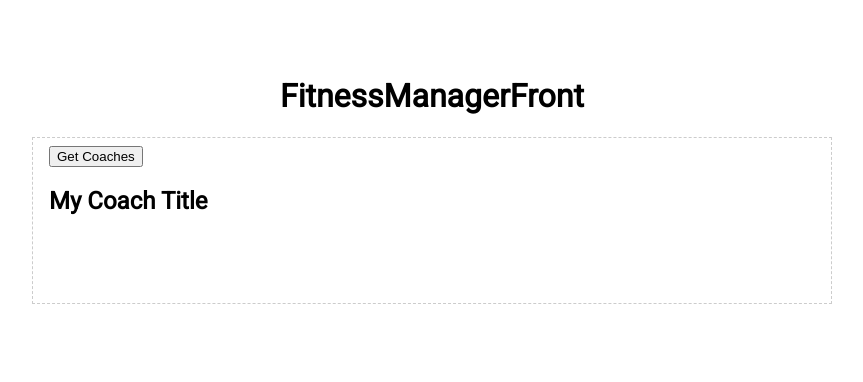
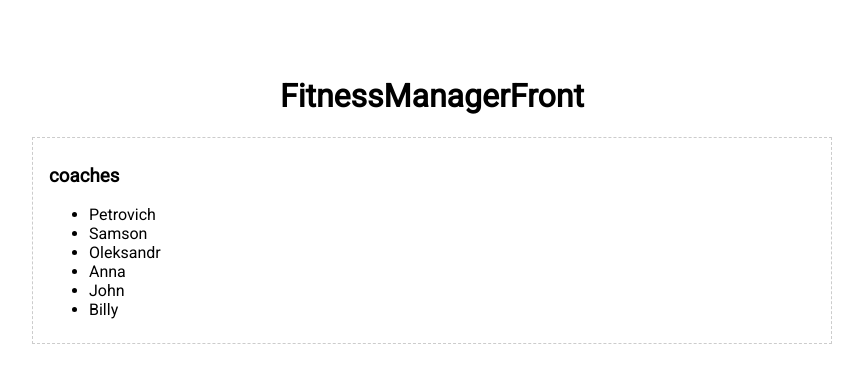
Before and after one commit to YuriiLitvin/FitnessManagerFront, an Angular app: page / in a window 1280 px wide. Shown: the top 382 px of the page, without its empty margins (208-1071 px from the left). Built offline with nearby package versions, Linux system fonts and the light colour scheme.

Commit message:
field "coaches" added, li tag implemented

```diff
--- a/src/app/coachList/coachList.component.html
+++ b/src/app/coachList/coachList.component.html
@@ -1,7 +1,10 @@
 <div class = "coachList">
     <div>
-        <button (click) = "getCoaches()">Get Coaches</button>
+        <h3>{{title}}</h3>
+        <ul>
+            <li *ngFor="let coach of coaches; index as i; trackBy: trackByFn">
+                {{coach.firstName}}
+            </li>
+        </ul>
     </div>
-    <h2>{{title}}</h2>
-
 </div>
--- a/src/app/coachList/coachList.component.ts
+++ b/src/app/coachList/coachList.component.ts
@@ -6,18 +6,50 @@ import {Component} from '@angular/core';
     styleUrls: ['./coachList.component.scss']
 })
 export class CoachListComponent {
-    title = 'My Coach Title'
+    title = 'coaches'
+
+       coaches = [{
+            "firstName": "Petrovich",
+            "lastName": "",
+            "email": "petrovich@gmail.com",
+            "mobileNumber": "09923",
+            "typeOfTraining": 1
+        },
+        {
+            "firstName": "Samson",
+            "lastName": "",
+            "email": "samson@gmail.com",
+            "mobileNumber": "097325",
+            "typeOfTraining": 2
+        },
+        {
+            "firstName": "Oleksandr",
+            "lastName": "I",
+            "email": "sashkapower@gmail.com",
+            "mobileNumber": "09544234",
+            "typeOfTraining": 3
+        },
+        {
+            "firstName": "Anna",
+            "lastName": "G.",
+            "email": "g_anna@gmail.com",
+            "mobileNumber": "0930954",
+            "typeOfTraining": 0
+        },
+        {
+            "firstName": "John",
+            "lastName": "True",
+            "email": "trueJohn@urk.net",
+            "mobileNumber": "06623453",
+            "typeOfTraining": 3
+        },
+        {
+            "firstName": "Billy",
+            "lastName": "Moodily",
+            "email": "dugMoodug@gmail.com",
+            "mobileNumber": "00044434",
+            "typeOfTraining": 2
+        }]
 
 
-    getCoaches(){
-        const apiLink = "https://localhost:5001/api/Coach"
-
-        const coachRequest = fetch(apiLink)
-
-        coachRequest
-        .then((response: { json: () => any; })=>response.json())
-        .then((coahes: any)=>console.table(coahes))
-
-    }
-
 }
```
